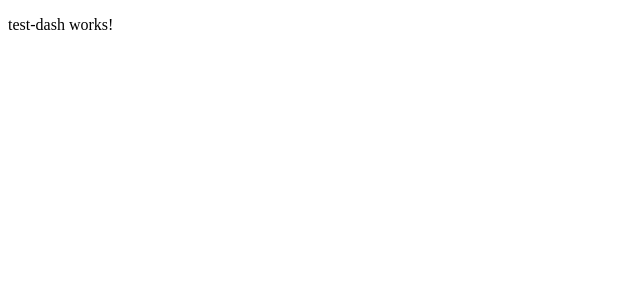
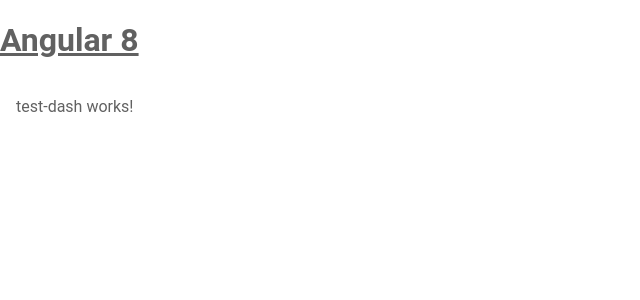
Before and after one commit to borakim-b/angular-dash, an Angular app: page / in a window 1280 px wide. Shown: the top 300 px of the page, without its empty margins (0-640 px from the left). Built offline with nearby package versions, Linux system fonts and the light colour scheme.

Commit message:
add material module

```diff
--- a/src/app/app.component.html
+++ b/src/app/app.component.html
@@ -1,2 +1,4 @@
-
-<router-outlet></router-outlet>
+<app-top-bar></app-top-bar>
+<div class="container">
+  <router-outlet></router-outlet>
+</div>
--- /dev/null
+++ b/src/app/top-bar/top-bar.component.html
@@ -0,0 +1,3 @@
+<a [routerLink]="['/']">
+  <h1>Angular 8</h1>
+</a>
--- /dev/null
+++ b/src/app/top-bar/top-bar.component.ts
@@ -0,0 +1,15 @@
+import { Component, OnInit } from '@angular/core';
+
+@Component({
+  selector: 'app-top-bar',
+  templateUrl: './top-bar.component.html',
+  styleUrls: ['./top-bar.component.css']
+})
+export class TopBarComponent implements OnInit {
+
+  constructor() { }
+
+  ngOnInit() {
+  }
+
+}
--- a/src/styles.css
+++ b/src/styles.css
@@ -1,2 +1,23 @@
 /* You can add global styles to this file, and also import other style files */
-@import "~@angular/material/prebuilt-themes/indigo-pink.css";
+@import "~@angular/material/prebuilt-themes/deeppurple-amber.css";
+
+* {
+  font-family: 'Roboto', Arial, sans-serif;
+  color: #616161;
+  box-sizing: border-box;
+  -webkit-font-smoothing: antialiased;
+  -moz-osx-font-smoothing: grayscale;
+}
+
+body {
+  margin: 0;
+}
+
+.container {
+  display: flex;
+  flex-direction: row;
+}
+
+router-outlet + *  {
+  padding: 0 16px;
+}
```
Also changed, not shown: src/app/app.module.ts (+6 -2 lines), src/app/material-module.ts (added, +90 -0 lines), src/app/top-bar/top-bar.component.css (added), 1 other file (tests, documents, lock files or other folders).
